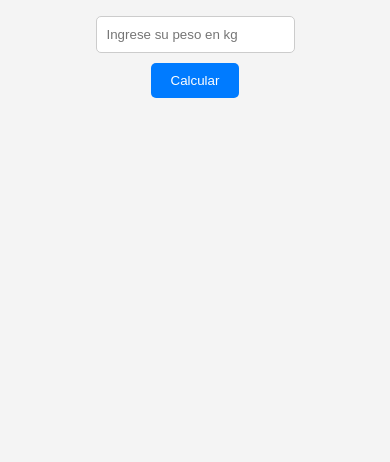
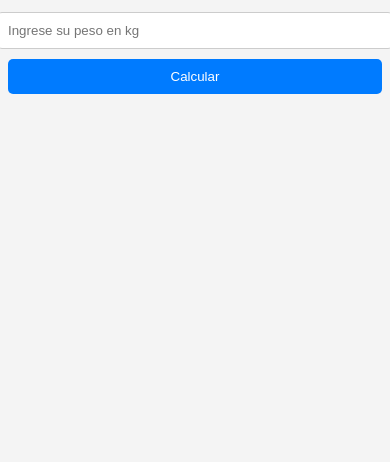
Before and after one commit to SebastianBlasVega/FunableWeb, a plain HTML site: page index.html in a window 390 px wide. Shown: the part 398-860 px from the top of the page. Drawn offline with Linux system fonts and the light colour scheme.

Commit message:
responsive

```diff
--- a/styles/index.css
+++ b/styles/index.css
@@ -1,3 +1,13 @@
+@media screen and (max-width: 600px) {
+    body {
+        font-size: 14px;
+    }
+    input, button {
+        width: 100%;
+        padding: 8px;
+    }
+
+}
 body {
     font-family: Arial, sans-serif;
     display: flex;
```
